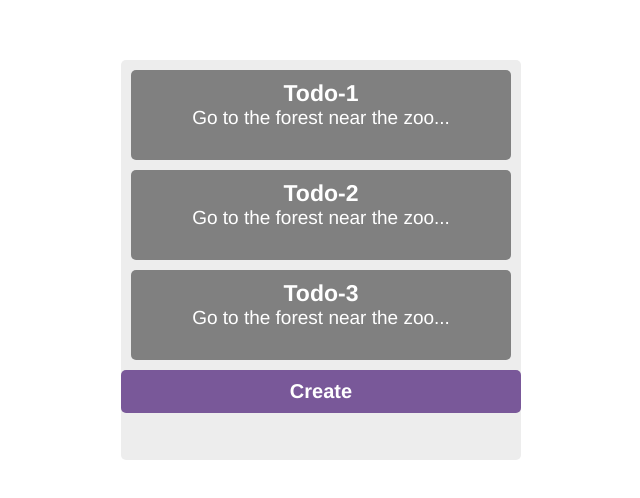
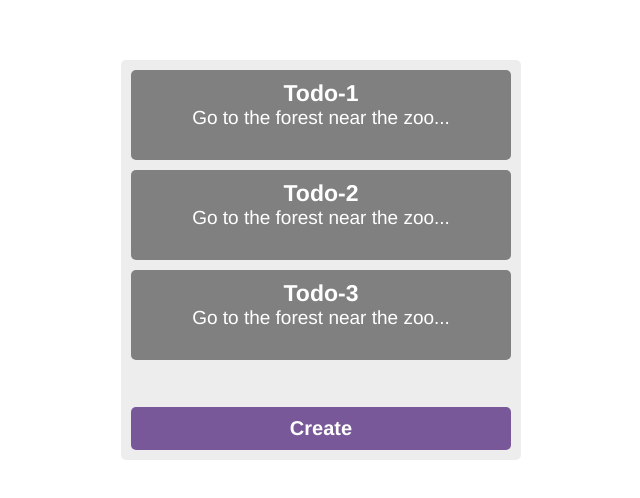
Before and after one commit to blackbird71SR/Vue-Todo-App, a Vue app: page / in a window 1280 px wide. Shown: the top 498 px of the page, without its empty margins (319-959 px from the left). Built offline with nearby package versions, Linux system fonts and the light colour scheme.

Commit message:
Style create todo button

```diff
--- a/src/App.vue
+++ b/src/App.vue
@@ -62,10 +62,15 @@ export default {
 		width: 100%;
 	}
 	&-container {
+		display: flex;
+		flex-direction: column;
 		width: 400px;
 		min-height: 400px;
 		background-color: #ededed;
 		border-radius: 5px;
+	}
+	&-create-btn-container {
+		margin: 10px;
 	}
 }
 .modal {
@@ -93,5 +98,9 @@ export default {
 	background-color: #795899;
 	color: white;
 	font-weight: bold;
+
+	&:hover {
+		cursor: pointer;
+	}
 }
 </style>
--- a/src/components/TodoList.vue
+++ b/src/components/TodoList.vue
@@ -26,4 +26,8 @@ export default {
 }
 </script>
 
-<style lang="scss"></style>
+<style lang="scss" scoped>
+.todo-list {
+	flex: 1;
+}
+</style>
```
